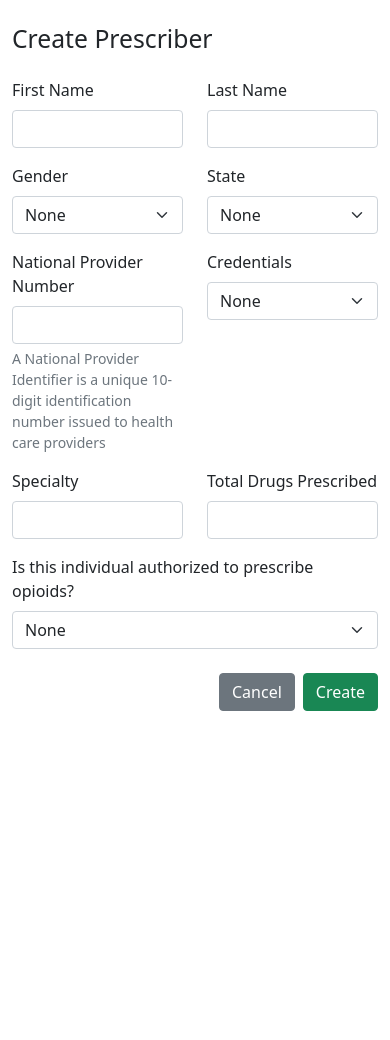
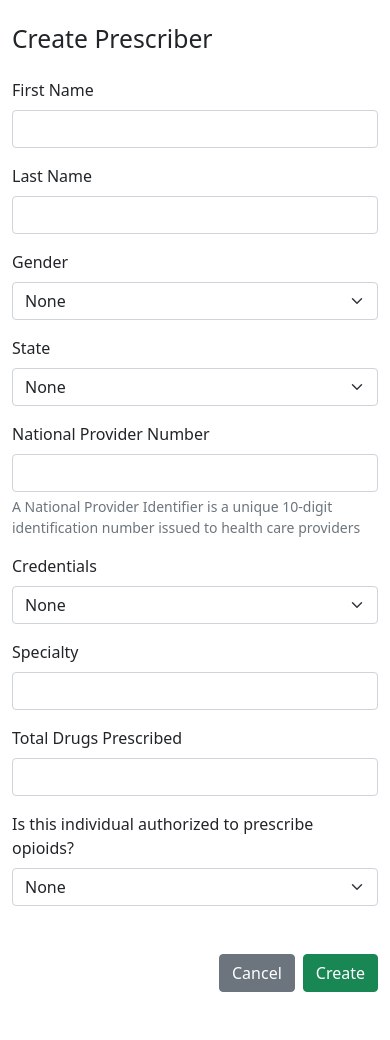
Before and after one commit to logankimbs/intex, a Django app: page /createprescriber/ in a window 390 px wide. Shown: the part 88-1128 px from the top of the page. Before the commit the page ends 799 px from the top, so only its background shows below. Run offline with Django 3.2, Linux system fonts and the light colour scheme; data that the repository does not hold is empty.

Commit message:
made forms mobile friendly

```diff
--- a/templates/portal/createprescriber.html
+++ b/templates/portal/createprescriber.html
@@ -2,27 +2,19 @@
 
 <div class="container">
     <h2 class="mb-4">Create Prescriber</h2>
-    <form name="form" method="post" action="{% url 'createprescriber' %}">
+    <form name="form" class="row g-3" method="post" action="{% url 'createprescriber' %}">
         {% csrf_token %}
-        <div class="row">
-            <div class="col">
-                <div class="mb-3">
+        <div class="col-md-6">
             <label for="prescriberFirstName" class="form-label">First Name</label>
             <input type="text" class="form-control" name="prescriberFirstName" required>
         </div>
-            </div>
 
-            <div class="col">
-                <div class="mb-3">
+        <div class="col-md-6">
             <label for="prescriberLastName" class="form-label">Last Name</label>
             <input type="text" class="form-control" name="prescriberLastName" required>
         </div>
-            </div>
-        </div>
 
-        <div class="row">
-            <div class="col">
-                <div class="mb-3">
+        <div class="col-md-6">
             <label for="prescriberGender" class="form-label">Gender</label>
             <select class="form-select" name="prescriberGender" aria-label="gender of prescriber" required>
                 <option value="" disabled selected>None</option>
@@ -30,10 +22,8 @@
                 <option value="F">Female</option>
             </select>
         </div>
-            </div>
 
-            <div class="col">
-                <div class="mb-3">
+        <div class="col-md-6">
             <label for="prescriberState" class="form-label">State</label>
             <select class="form-select" name="prescriberState" aria-label="state of prescriber" required>
                 <option value="" disabled selected>None</option>
@@ -42,20 +32,14 @@
                 {% endfor %}
             </select>
         </div>
-            </div>
-        </div>
 
-        <div class="row">
-            <div class="col">
-                <div class="mb-3">
+        <div class="col-md-6">
             <label for="prescriberNPI" class="form-label">National Provider Number</label>
             <input type="text" class="form-control" name="prescriberNPI" aria-describedby="npiHelp" required>
             <div name="npiHelp" class="form-text">A National Provider Identifier is a unique 10-digit identification number issued to health care providers</div>
         </div>
-            </div>
 
-            <div class="col">
-                <div class="mb-3">
+        <div class="col-md-6">
             <label for="prescriberCredentials" class="form-label">Credentials</label>
             <select class="form-select" name="prescriberCredentials" aria-label="credentials of prescriber" required>
                 <option value="" disabled selected>None</option>
@@ -64,26 +48,18 @@
                 {% endfor %}
             </select>
         </div>
-            </div>
-        </div>
 
-        <div class="row">
-            <div class="col">
-                <div class="mb-3">
+        <div class="col-md-6">
             <label for="prescriberSpecialty" class="form-label">Specialty</label>
             <input type="text" class="form-control" name="prescriberSpecialty">
         </div>
-            </div>
 
-            <div class="col">
-                <div class="mb-3">
+        <div class="col-md-6">
             <label for="prescriberTotalPrescriptions" class="form-label">Total Drugs Prescribed</label>
             <input type="number" class="form-control" name="prescriberTotalPrescriptions" required>
         </div>
-            </div>
-        </div>
 
-        <div class="mb-4">
+        <div class="col-md-12">
             <label for="prescriberOpioidAuthorization" class="form-label">Is this individual authorized to prescribe opioids?</label>
             <select class="form-select" name="authorization" aria-label="opioid authorization" required>
                 <option value="" disabled selected>None</option>
@@ -91,7 +67,8 @@
                 <option value="FALSE">False</option>
             </select>
         </div>
-        <div class="d-flex justify-content-end gap-2">
+
+        <div class="d-flex justify-content-end gap-2 mt-5 mb-5">
             <button type="button" class="btn btn-secondary" onclick="location.href='{% url 'prescribers' %}'">Cancel</button>
             <button type="submit" class="btn btn-success">Create</button>
         </div>
```
Also changed, not shown: templates/portal/editprescriber.html (+10 -34 lines). Lines whose indentation alone changed are shown as unchanged.
